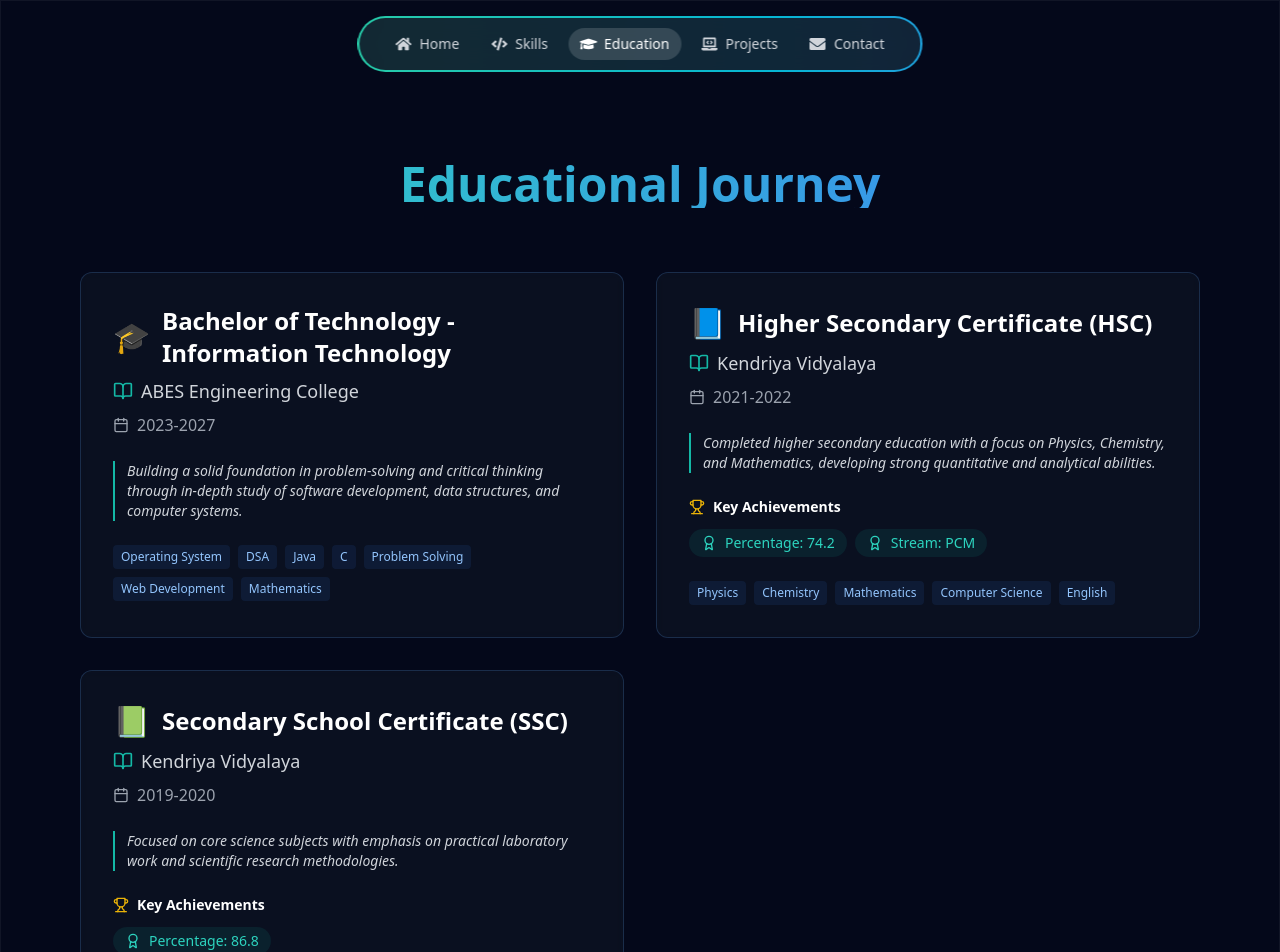
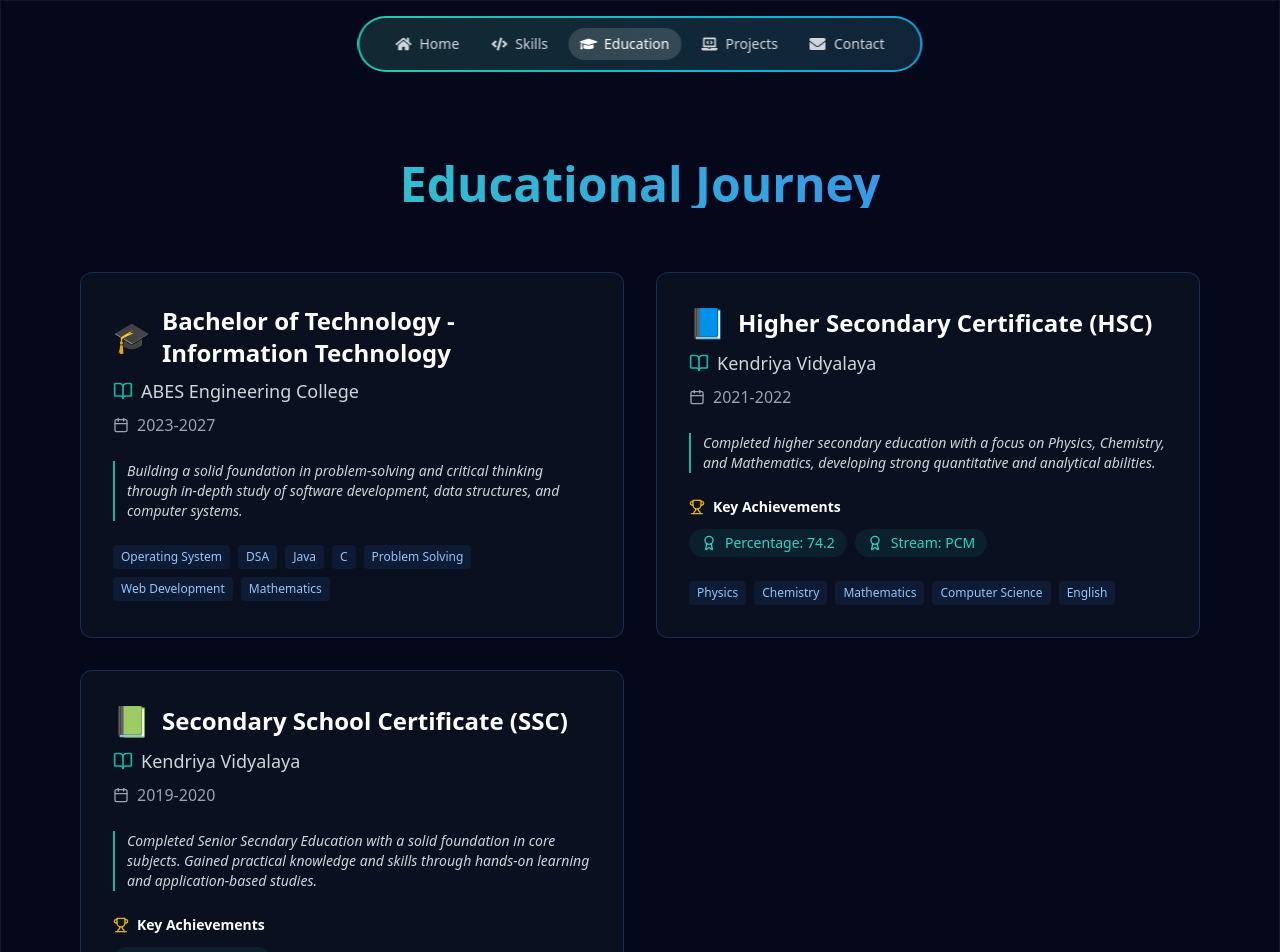
Before and after one commit to zohadurrjafri/Portfolio, a React (Vite) app: page /education in a window 1280 px wide. Shown: the top 952 px of the page. Built offline with nearby package versions, Linux system fonts and the light colour scheme.

Commit message:
Some changes

```diff
--- a/src/pages/Education/Education.jsx
+++ b/src/pages/Education/Education.jsx
@@ -42,7 +42,7 @@ const EducationSection = () => {
       achievements: ["Percentage: 86.8"],
       skills: ["Mathematics", "Science", "Social Science", "English"],
       description:
-        "Focused on core science subjects with emphasis on practical laboratory work and scientific research methodologies.",
+        "Completed Senior Secndary Education with a solid foundation in core subjects. Gained practical knowledge and skills through hands-on learning and application-based studies.",
     }
   ];
 
```
